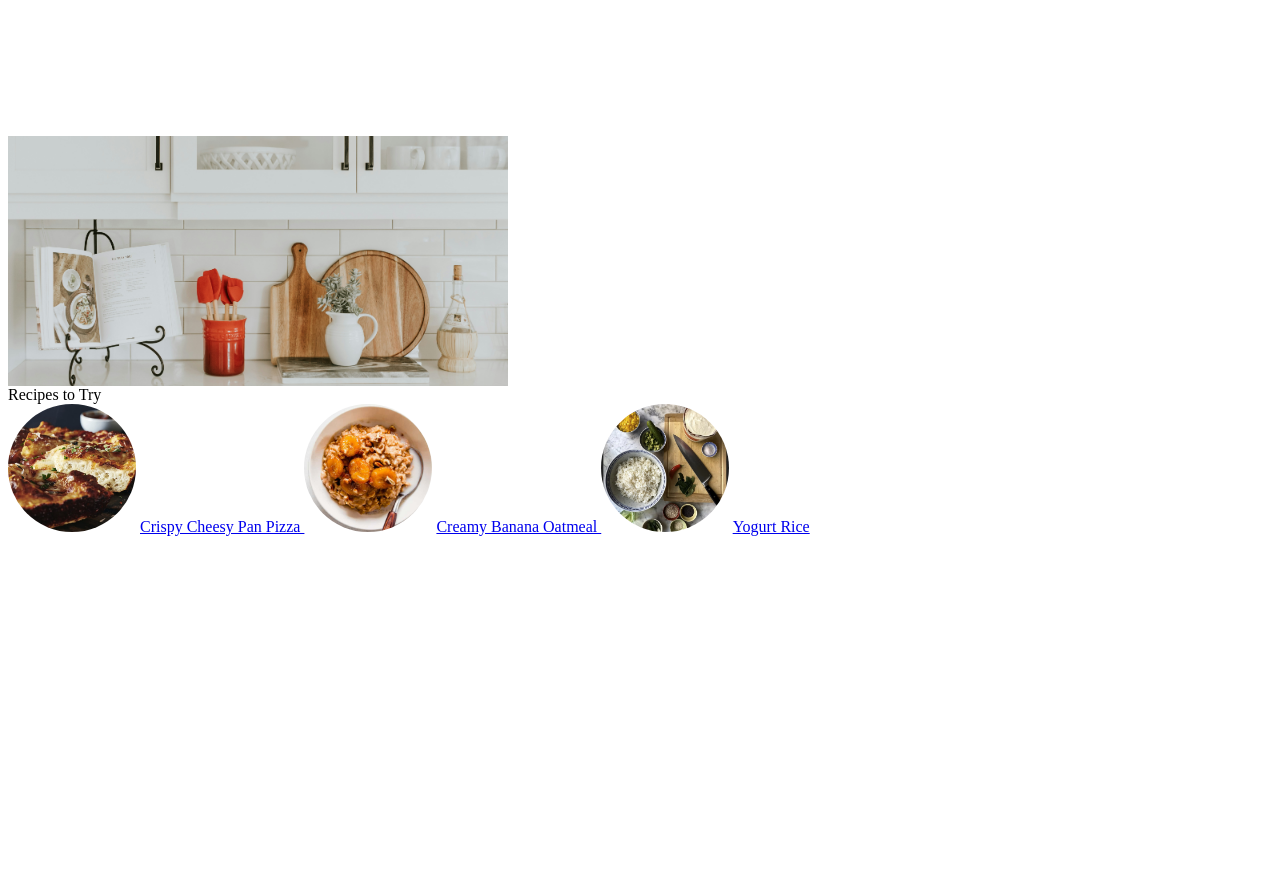
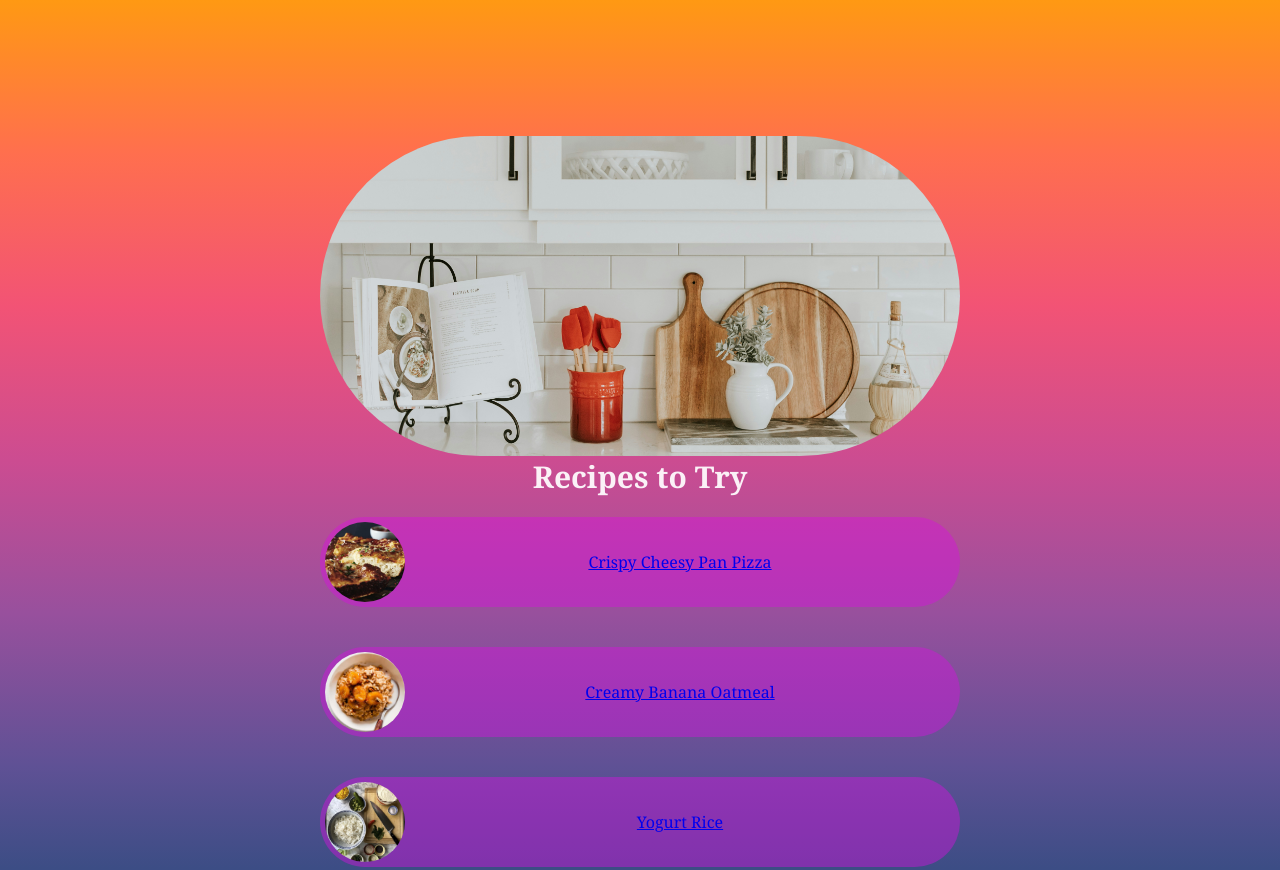
Before and after one commit to jsh0404/link-in-bio, a plain HTML site: page index.html in a window 1280 px wide. Shown: the top 870 px of the page. Before the commit the page ends 800 px from the top, so only its background shows below. Drawn offline with Linux system fonts and the light colour scheme.

Commit message:
updated recipes

```diff
--- a/index.html
+++ b/index.html
@@ -9,36 +9,82 @@
 
     <style>
 
+      html{
+        min-height: 100%;
+      }
+
       body{
+        min-height: 100%;
         padding-top: 128px;
         padding-bottom: 128px;
+        background: linear-gradient(0deg, #003f5b, #2b4b7d, #5f5195, #98509d, #cc4c91, #f25375, #ff6f4e, #ff9913);
+        color: rgba(255, 255, 255, 0.92);
+        text-decoration: none;
+        font-family: Georgia, 'Times New Roman', Times, serif;
+      }
+
+      .recipe-rows{
+        margin-bottom: 20px;
+      }
+
+      .name-row{
+        margin-bottom: 20px;
+        text-align: center;
+        font-family: "Georgia";
+        font-size: 30px;
+        font-weight: 900;
+      }
+
+      .main-container{
+        width: 640px;
+        margin: auto;
       }
 
       .Recipe-image {
-        width: 500px;
-        height: 250px;
+        width: 640px;
+        height: 320px;
         object-fit: cover;
+        margin-bottom: 20px;
+        justify-content: center;
+        display: block;
+        margin:auto;
+        border-radius: 1200px;
       }
 
       .Pizza-image {
-        width: 128px;
-        height: 128px;
+        width: 80px;
+        height: 80px;
         object-fit: cover;
-        border-radius: 128px;
+        border-radius: 80px;
       }
 
       .Oatmeal-image {
-        width: 128px;
-        height: 128px;
+        width: 80px;
+        height: 80px;
         object-fit: cover;
-        border-radius: 128px;
+        border-radius: 80px;
       }
 
       .Rice-image {
-        width: 128px;
-        height: 128px;
+        width: 80px;
+        height: 80px;
         object-fit: cover;
-        border-radius: 128px;
+        border-radius: 80px;
+      }
+
+      .item{
+        margin-bottom: 40px;
+        display: flex;
+        align-items:center;
+        border-radius: 1000px;
+        padding:5px;
+        background-color: rgba(214, 17, 220, 0.44);
+      }
+
+      .item a {
+        flex-grow: 1;
+        text-align: center;
+        display:block;
       }
 
     </style>
@@ -48,7 +94,7 @@
   <body>
     <div class = "main-container">
 
-      <div class = "image-row">
+      <div class = "Recipe-image">
         <img class = "Recipe-image" src="thumbnails/Recipes.jpg" alt="Recipes Pic">
       </div>
 
@@ -56,18 +102,23 @@
         Recipes to Try
       </div>
 
-      <div class = "recipe rows">
+      <div class = "recipe-rows">
 
+        <div class = "item">
           <img class = "Pizza-image" src = "thumbnails/Crispy Pizza.jpg" alt="Crispy Pizza Pic">
           <a targets="_blank" href="https://www.kingarthurbaking.com/recipes/crispy-cheesy-pan-pizza-recipe">
            Crispy Cheesy Pan Pizza
           </a>
+        </div>
 
+        <div class = "item">
           <img class = "Oatmeal-image" src = "thumbnails/Banana Bread Oatmeal.jpg" alt="Banana Bread Oatmeal Pic">
           <a targets="_blank" href="https://zestfulkitchen.com/banana-oatmeal-recipe/">
            Creamy Banana Oatmeal
           </a>
+        </div>
 
+        <div class = "item">
           <img class = "Rice-image" src = "thumbnails/Yogurt Rice.jpg" alt="Yogurt Rice Pic">
           <a targets="_blank" href="https://www.padmalakshmi.com/yogurt-rice-recipe">
             Yogurt Rice
@@ -75,6 +126,8 @@
         </div>
 
       </div>
+
+    </div>
   </body>
 
 </htlml>
```
Lines whose indentation alone changed are shown as unchanged.
